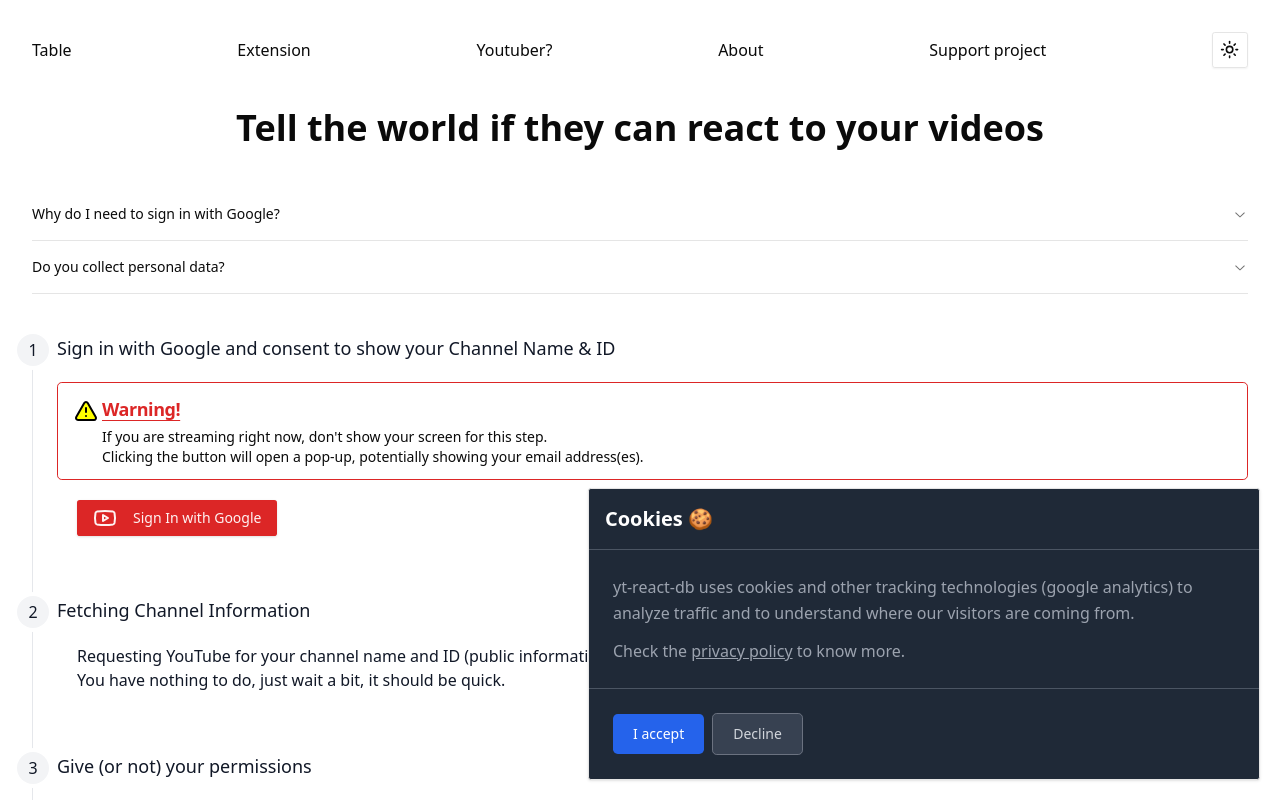
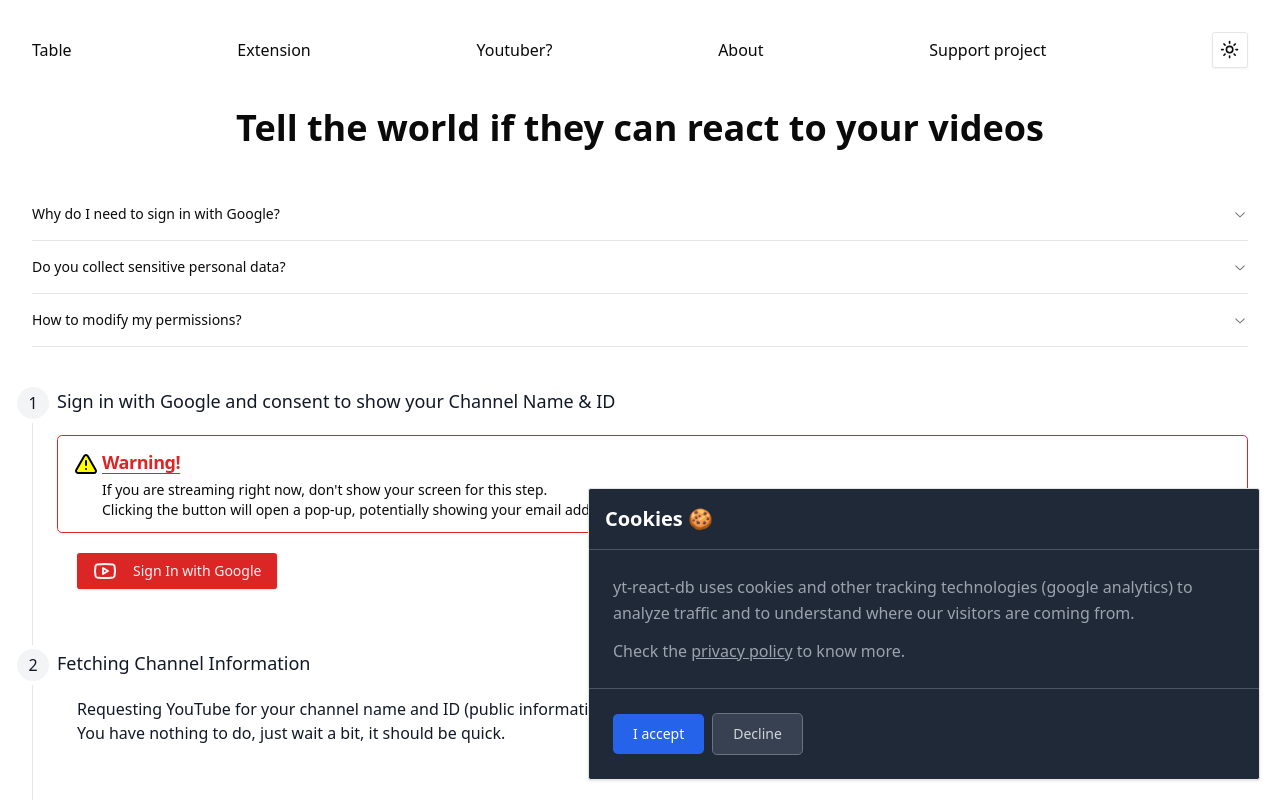
Before and after one commit to yt-react-db/front-yt-react-db, a React (Vite) app: page /set-permissions-flow in a window 1280 px wide. Shown: the top 800 px of the page. Built offline with nearby package versions, Linux system fonts and the light colour scheme.

Commit message:
add note on how to modify permissions

```diff
--- a/src/components/faq.tsx
+++ b/src/components/faq.tsx
@@ -15,7 +15,7 @@
                 </AccordionContent>
             </AccordionItem>
             <AccordionItem value="item-2">
-                <AccordionTrigger>Do you collect personal data?</AccordionTrigger>
+                <AccordionTrigger>Do you collect sensitive personal data?</AccordionTrigger>
                 <AccordionContent>
                     No.<br /><br />
                     We only collect your YouTube channel's name & ID, which are public information anyone can find. <br />
@@ -23,6 +23,14 @@
                     Don't believe it? <a className="underline hover:text-gray-500" href="https://github.com/orgs/yt-react-db/repositories">Check the source code on GitHub</a>
                 </AccordionContent>
             </AccordionItem>
+            <AccordionItem value="item-3">
+                <AccordionTrigger>How to modify my permissions?</AccordionTrigger>
+                <AccordionContent>
+                    If you already gave us your permissions, you can go through the same process below to modify them.
+                    Note that we keep an history of your previous permissions, so you can't falsely accuse someone to not respect your choices.
+                    Note that it can take up to 24 hours for extension users to see the changes!
+                </AccordionContent>
+            </AccordionItem>
         </Accordion>
 
     );
```
